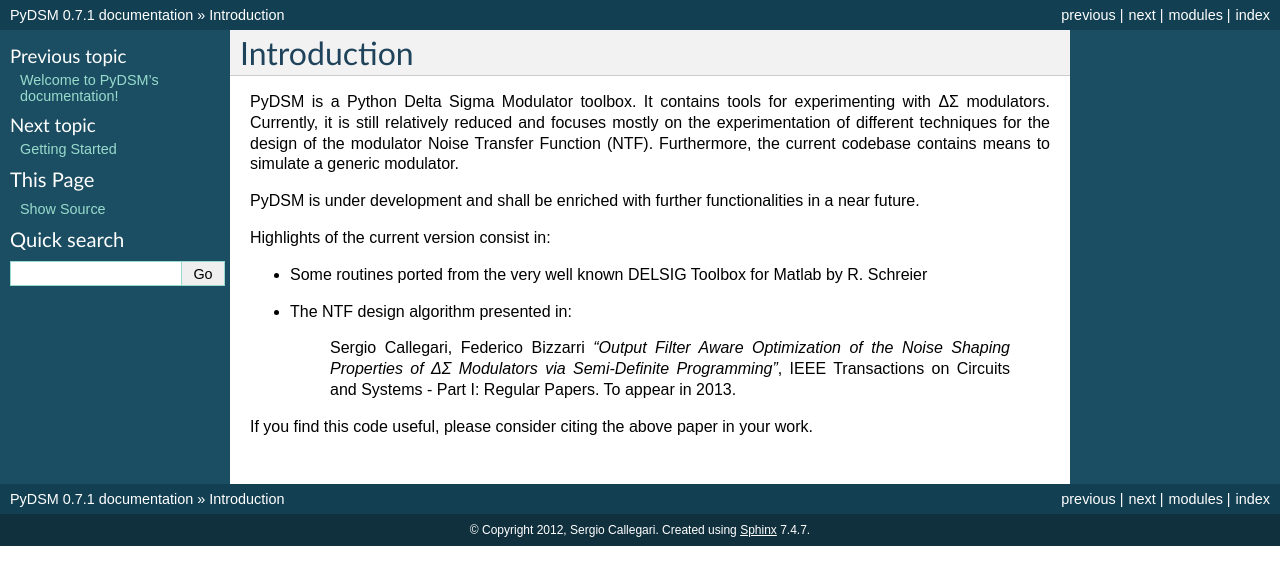
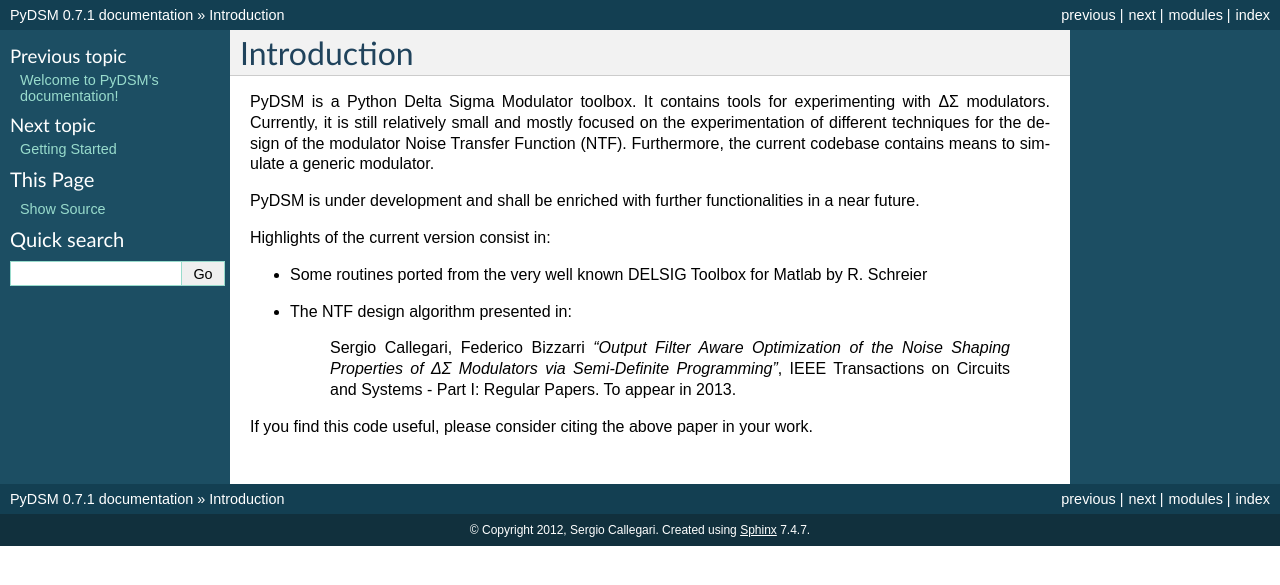
Before and after one commit to sergiocallegari/PyDSM, a Sphinx documentation site: the page built from doc/source/intro.rst, in a window 1280 px wide. Shown: the top 585 px of the page. Built offline with Sphinx 7.4.7, drawn with Linux system fonts in a browser that asks for light colours; formulas are drawn with MathJax 3.

Commit message:
Minor fixes to the documentation

```diff
--- a/doc/source/intro.rst
+++ b/doc/source/intro.rst
@@ -3,7 +3,7 @@
 
 PyDSM is a Python Delta Sigma Modulator toolbox. It contains tools for
 experimenting with ΔΣ modulators. Currently, it is still relatively
-reduced and focuses mostly on the experimentation of different
+small and mostly focused on the experimentation of different
 techniques for the design of the modulator Noise Transfer Function
 (NTF). Furthermore, the current codebase contains means to simulate a
 generic modulator.
```
Also changed, not shown: doc/source/linux-getting-started.rst (+2 -1 lines).
